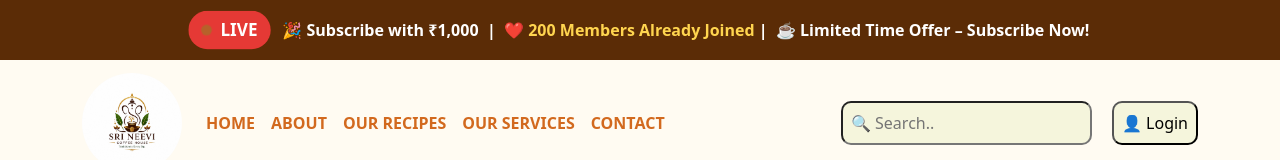
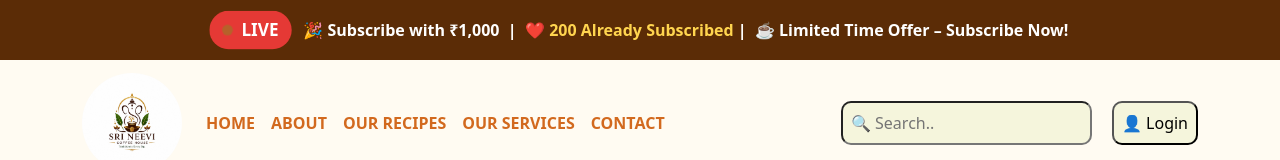
Before and after one commit to karthi-007560/srineevi, a React (Create React App) app: page / in a window 1280 px wide. Shown: the top 160 px of the page. Built offline with nearby package versions, Linux system fonts and the light colour scheme.

Commit message:
Initial commit

```diff
--- a/src/pages/Top.js
+++ b/src/pages/Top.js
@@ -12,7 +12,7 @@ export default function Top() {
 
       <p>
         🎉 <strong>Subscribe with ₹1,000</strong> &nbsp;|&nbsp;
-        ❤️ <span className="highlight">200 Members Already Joined</span>
+        ❤️ <span className="highlight">200 Already Subscribed</span>
         &nbsp;|&nbsp;
         ☕ Limited Time Offer – Subscribe Now!
       </p>
```
